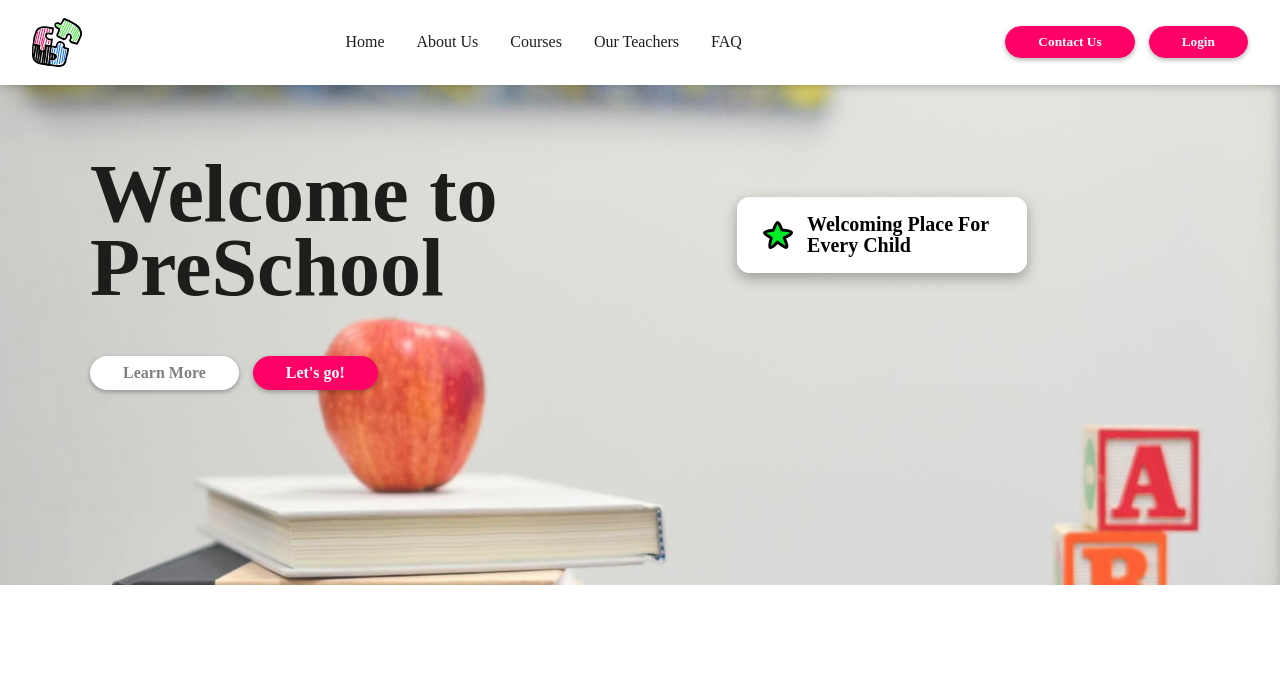
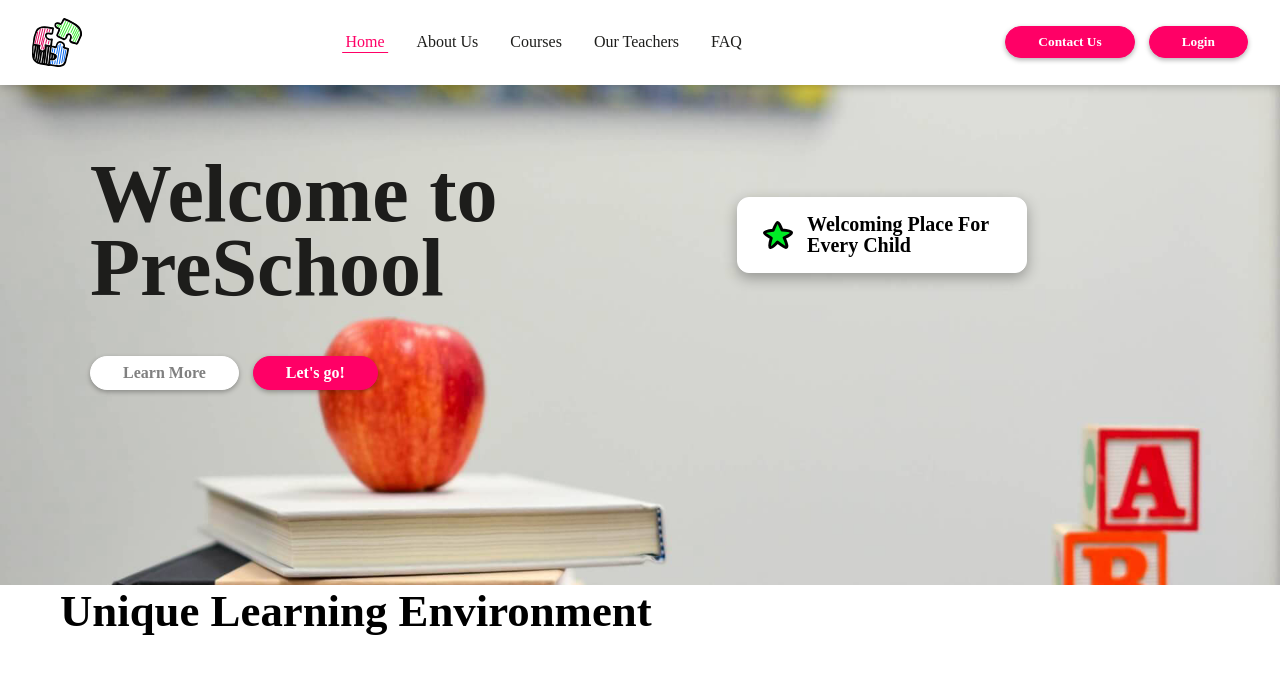
Before and after one commit to UsamaMansoor026/PreSchoolLandingPage, a React (Vite) app: page / in a window 1280 px wide. Shown: the top 674 px of the page. Built offline with nearby package versions, Linux system fonts and the light colour scheme; a web font is replaced by a local one.

Commit message:
Added active link styling in header

```diff
--- a/src/components/Header.jsx
+++ b/src/components/Header.jsx
@@ -27,25 +27,42 @@ const Header = () => {
     };
   }, []);
 
+  const [activeLink, setActiveLink] = useState("Home");
+
   return (
     <>
       <header className="headerPadding flexCol">
         <nav className="flexRow justify-between">
           <img src="/assets/logo.svg" alt="" />
           <ul className="flexRow">
-            <li>
+            <li
+              className={`${activeLink === "Home" ? "activeLink" : ""}`}
+              onClick={() => setActiveLink("Home")}
+            >
               <a href="#">Home</a>
             </li>
-            <li>
+            <li
+              className={`${activeLink === "About" ? "activeLink" : ""}`}
+              onClick={() => setActiveLink("About")}
+            >
               <a href="#">About Us</a>
             </li>
-            <li>
+            <li
+              className={`${activeLink === "Courses" ? "activeLink" : ""}`}
+              onClick={() => setActiveLink("Courses")}
+            >
               <a href="#">Courses</a>
             </li>
-            <li>
+            <li
+              className={`${activeLink === "Teachers" ? "activeLink" : ""}`}
+              onClick={() => setActiveLink("Teachers")}
+            >
               <a href="#">Our Teachers</a>
             </li>
-            <li>
+            <li
+              className={`${activeLink === "Faq" ? "activeLink" : ""}`}
+              onClick={() => setActiveLink("Faq")}
+            >
               <a href="#">FAQ</a>
             </li>
           </ul>
--- a/src/components/Hero.jsx
+++ b/src/components/Hero.jsx
@@ -3,8 +3,9 @@ import Button from "./Button";
 
 const Hero = () => {
   return (
+    <>
       <section className="heroSection">
-      <div className="bg_img"></div>
+        <div className="parallex_img"></div>
         <div className="heroSection_content">
           <div className="heroSection_content_wrapper">
             <div className="leftPortion">
@@ -27,6 +28,16 @@ const Hero = () => {
           </div>
         </div>
       </section>
+
+      {/* Hero Sub Section */}
+      <section className="subSection">
+        <div>
+          <h2 className="sectionHeading">Unique Learning Environment</h2>
+
+          <div className="cards_container"></div>
+        </div>
+      </section>
+    </>
   );
 };
 
--- a/src/index.css
+++ b/src/index.css
@@ -104,6 +104,7 @@ a {
   inset: 0;
   width: 100%;
   height: 100%;
+  z-index: 99;
   background: rgba(0, 0, 0, 0.7);
   display: flex;
   align-items: center;
@@ -148,14 +149,38 @@ nav ul li {
   padding: 2px 9px;
   color: var(--text-color);
   transition: var(--transition);
+  position: relative;
+}
+
+nav ul li::after {
+  content: "";
+  position: absolute;
+  left: 50%;
+  transform: translateX(-50%);
+  bottom: 0;
+  width: 0%;
+  height: 1px;
+  background-color: var(--pinkish);
 }
 
 nav ul li:hover {
   color: var(--pinkish);
 }
 
+nav ul li.activeLink {
+  color: var(--pinkish);
+}
+
+nav ul li.activeLink::after {
+  width: 80%;
+}
+
 nav div {
   gap: 14px;
+}
+
+.subSection {
+  padding-inline: 60px;
 }
 
 .btnContainer button {
@@ -269,7 +294,7 @@ nav div {
   overflow: hidden;
 }
 
-.bg_img {
+.parallex_img {
   background: url("/assets/heroBg.jpg");
   background-size: cover;
   background-attachment: fixed;
@@ -376,3 +401,11 @@ nav div {
     font-size: 49px !important;
   }
 }
+
+/* Hero Sub section */
+.cards_container {
+  display: grid;
+  grid-template-columns: repeat(3, 1fr);
+  gap: 17px;
+  align-items: center;
+}
```
Lines whose indentation alone changed are shown as unchanged.
